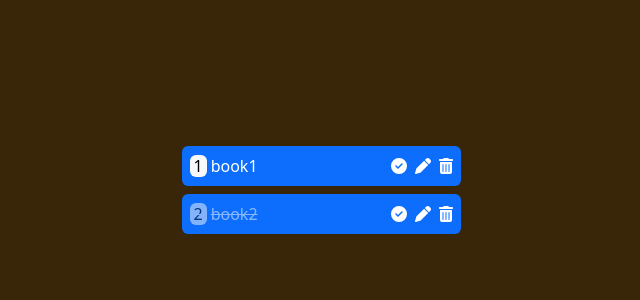
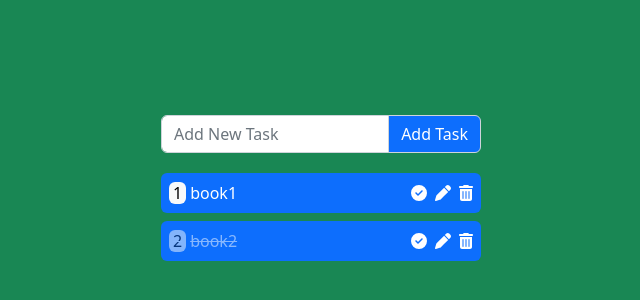
Before and after one commit to aliseyedi01/Todo-List-React, a React (Create React App) app: page / in a window 1280 px wide. Shown: the part 210-510 px from the top of the page, without its empty margins (319-959 px from the left). Built offline with nearby package versions, Linux system fonts and the light colour scheme.

Commit message:
add new task component

```diff
--- a/src/App.css
+++ b/src/App.css
@@ -1,16 +1,3 @@
-body {
-  background-color: rgb(57, 37, 8);
-  color: rgb(192, 171, 171);
-}
-
-.App {
-  height: 100vh;
-  width: 100vw;
-  display: flex;
-  align-items: center;
-  justify-content: center;
-}
-
 * {
   margin: 0;
   padding: 0;
--- a/src/App.js
+++ b/src/App.js
@@ -2,12 +2,16 @@ import React, { useState } from "react";
 import "bootstrap/dist/css/bootstrap.min.css";
 import "./App.css";
 import ToDoTask from "./components/ToDoTask";
+import AddTask from "./components/AddTask";
 
 function App() {
+  // State
   const [toDo, setToDo] = useState([
     { id: 1, title: "book1", status: false },
     { id: 2, title: "book2", status: true },
   ]);
+
+  const [newTask, setNewTask] = useState("");
 
   // check Done Task
   const CheckTask = (id) => {
@@ -26,11 +30,25 @@ function App() {
     setToDo(newTask);
   };
 
+  // Add Task
+  const addTask = () => {
+    if (newTask) {
+      let num = toDo.length + 1;
+      let newEntry = { id: num, title: newTask, status: false };
+      setToDo([...toDo, newEntry]);
+      setNewTask("");
+    }
+  };
+
   return (
-    <div className="container App  d-flex justify-content-center align-items-center   ">
-      <div className=" d-flex flex-column justify-content-center align-items-center w-50 ">
+    <div className=" vh-100 vw-100  d-flex justify-content-center align-items-center bg-success  ">
+      <div className=" w-50 d-flex flex-column justify-content-center align-items-center  ">
+        {/* Add Task */}
+        <AddTask newTask={newTask} setNewTask={setNewTask} addTask={addTask} />
+
         {/* No Task Warning */}
         {toDo && toDo.length ? "" : "No Task ..."}
+
         {/* ToDo Task */}
         <ToDoTask toDo={toDo} checkTask={CheckTask} delTask={DeleteTask} />
       </div>
--- /dev/null
+++ b/src/components/AddTask.jsx
@@ -0,0 +1,13 @@
+import React from "react";
+
+const AddTask = ({ newTask, setNewTask, addTask }) => {
+  return (
+    <div className="w-50 h-50  input-group mb-3">
+      <input value={newTask} onChange={(e) => setNewTask(e.target.value)} type="text" className="form-control" placeholder="Add New Task" />
+      <span className="input-group-text text-bg-primary " role="button" onClick={addTask}>
+        Add Task
+      </span>
+    </div>
+  );
+};
+export default AddTask;
```
